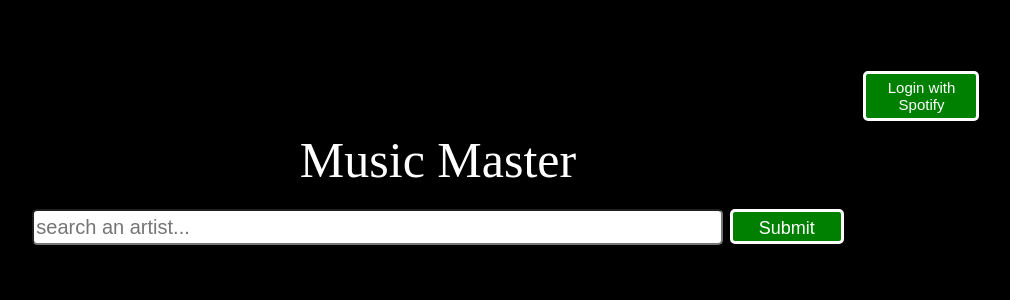
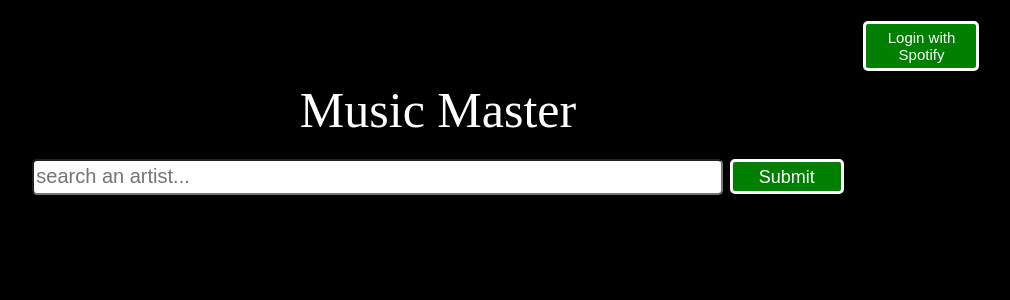
Before and after one commit to BuddhaTheChef/spotify-app, a React (Create React App) app: page / in a window 1280 px wide. Shown: the top 300 px of the page, without its empty margins (202-1212 px from the left). Built offline with nearby package versions, Linux system fonts and the light colour scheme; the HTML template or start-up script is replaced by a standard one; what spotify-web-api-js would draw is missing.

Commit message:
fixed bugs and styling

```diff
--- a/src/App.css
+++ b/src/App.css
@@ -4,7 +4,7 @@ body{
 }
 .App {
   text-align: center;
-  padding: 5%;
+  padding: 1% 5% 5% 5%;
 }
 
 .App-title{
@@ -57,10 +57,9 @@ body{
 }
 
 .profile-img {
-  width: 56%;
-height: 272px;
+  width: 35%;
+  height: -webkit-fill-available;
   border: 3px solid #fff;
-  border-radius: 75px;
   object-fit: cover;
 }
 
```
